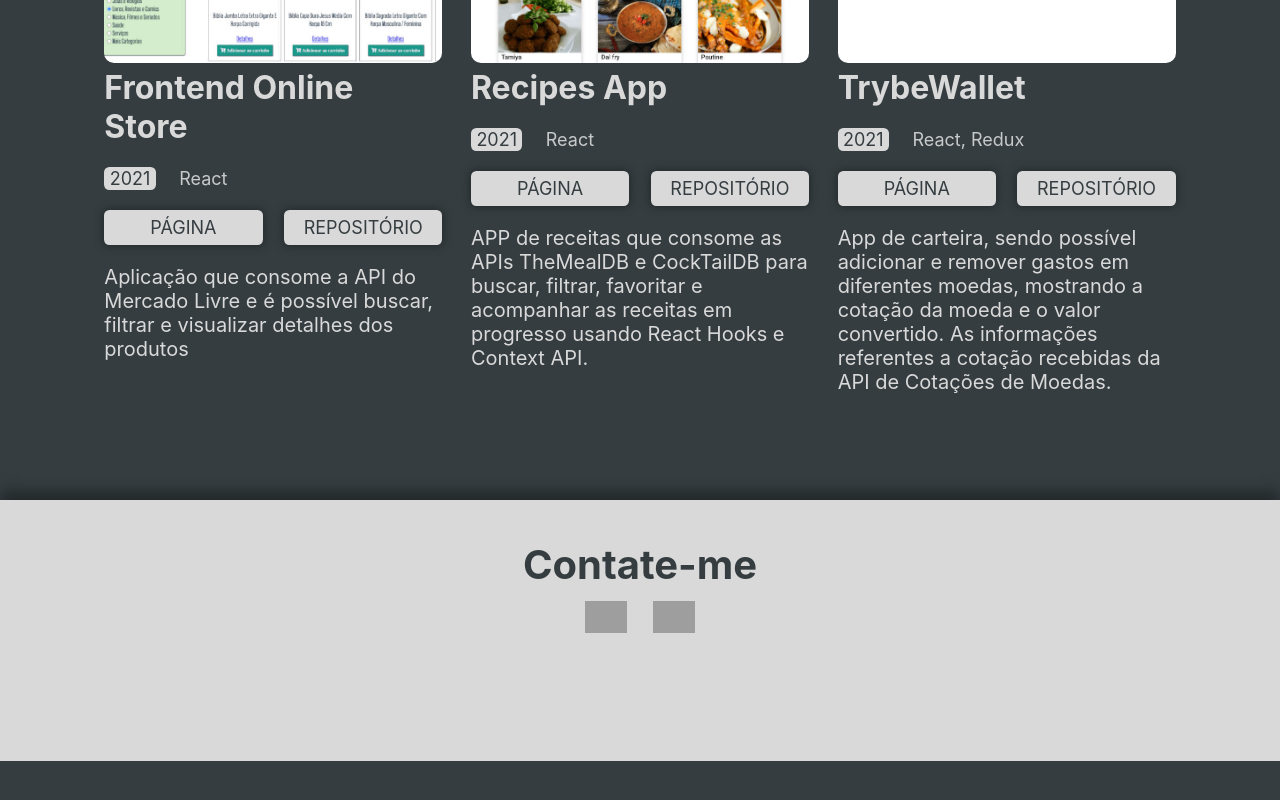
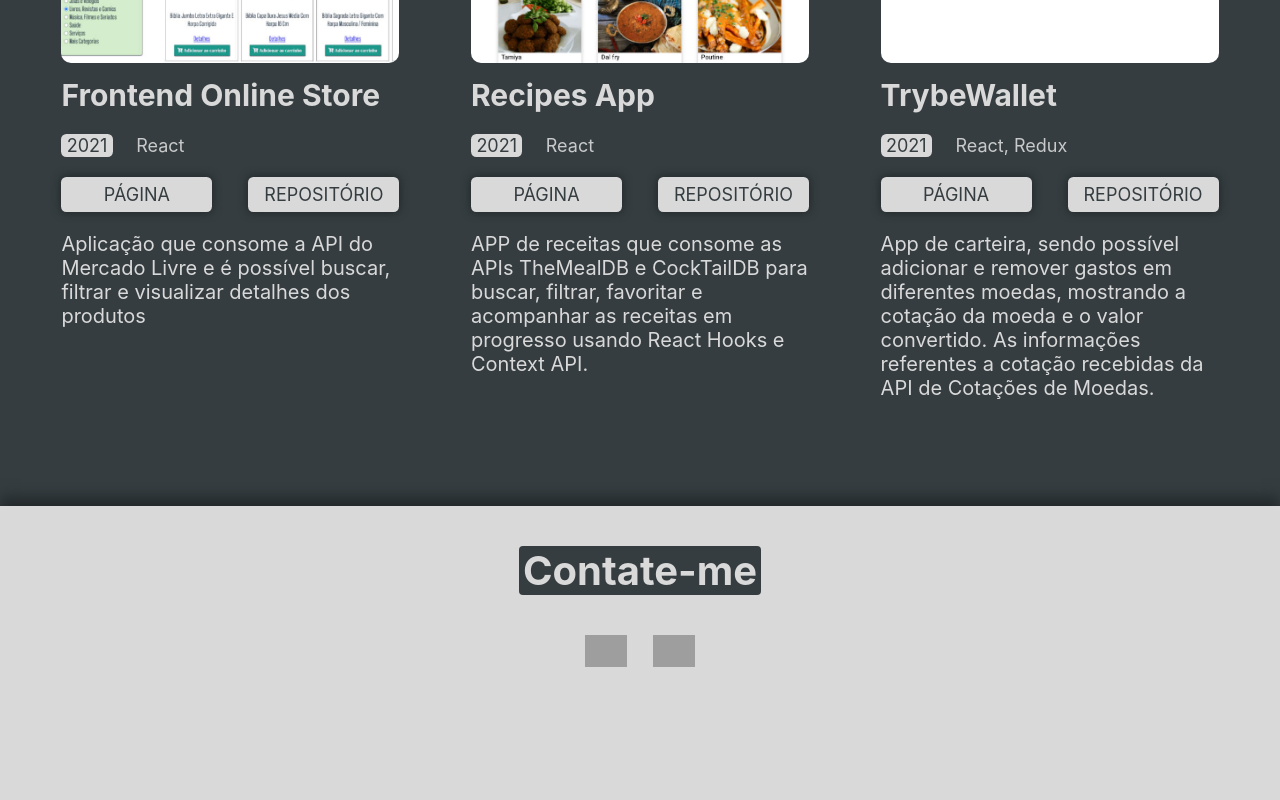
Before and after one commit to leo606/leo-portfolio, a React (Create React App) app: page / in a window 1280 px wide. Shown: the part 828-1628 px from the top of the page. Before the commit the page ends 1589 px from the top, so only its background shows below. Built offline with nearby package versions, Linux system fonts and the light colour scheme; grey boxes are pictures that could not be loaded.

Commit message:
titles styling and favicon

```diff
--- a/src/components/Footer/Footer.jsx
+++ b/src/components/Footer/Footer.jsx
@@ -7,7 +7,7 @@ const GITHUB_ICON = 'https://github.com/devicons/devicon/raw/master/icons/github
 function Footer() {
   return (
     <StyledFooter id="contact">
-      <h3>Contate-me</h3>
+      <h4>Contate-me</h4>
       <div>
         <a href="https://www.linkedin.com/in/leonardolmf/" target="_blank" rel="noreferrer">
           <img src={LINKEDIN_ICON} alt="LinkedIn Icon" />
--- a/src/components/Footer/Footer.styled.jsx
+++ b/src/components/Footer/Footer.styled.jsx
@@ -7,10 +7,15 @@ const StyledFooter = styled.footer`
   min-height: 15vh;
   padding: 2em 1em;
 
-  h3 {
+  h4 {
     text-align: center;
     font-size: 2em;
-    margin-bottom: 0.3em;
+    color: ${({ theme }) => theme.primaryLight};
+    background-color: ${({ theme }) => theme.primaryDark};
+    width: fit-content;
+    margin: 0 auto 0.3em;
+    padding: 0 0.1em;
+    border-radius: 0.1em;
   }
 
   a:hover {
@@ -21,7 +26,7 @@ const StyledFooter = styled.footer`
   div {
     width: 160px;
     height: 6em;
-    margin: 0 auto;
+    margin: 2em auto;
     display: flex;
     justify-content: space-evenly;
     align-items: flex-start;
--- a/src/components/ProjectCard/ProjectCard.styled.jsx
+++ b/src/components/ProjectCard/ProjectCard.styled.jsx
@@ -13,7 +13,8 @@ const StyledProjectCard = styled.div`
   }
 
   h4 {
-    font-size: 1.6em;
+    font-size: 1.5em;
+    margin-top: 0.3em;
   }
 
   div {
@@ -63,11 +64,11 @@ const StyledProjectCard = styled.div`
   }
 
   a:nth-child(1) {
-    margin-right: 0.6em;
+    margin-right: 1em;
   }
 
   a:nth-child(2) {
-    margin-left: 0.6em;
+    margin-left: 1em;
   }
 
 
--- a/src/components/Projects/Projects.styled.jsx
+++ b/src/components/Projects/Projects.styled.jsx
@@ -6,16 +6,22 @@ const StyledProjects = styled.main`
   h3 {
     text-align: center;
     font-size: 2em;
+    background-color: ${({ theme }) => theme.primaryLight};
+    color: ${({ theme }) => theme.primaryDark};
+    width: fit-content;
+    margin: 0 auto;
+    padding: 0 0.1em;
+    border-radius: 0.1em;
   }
 
   section {
     margin: 0 auto;
-    max-width: 1100px;
+    max-width: 1300px;
   }
 
   @media screen and (min-width:460px){
     section {
-      width: 90vw;
+      width: 96vw;
       display: flex;
       flex-direction: column;
       align-items: center;
@@ -24,7 +30,6 @@ const StyledProjects = styled.main`
 
   @media screen and (min-width:768px){
     section {
-      display: flex;
       flex-direction: row;
       flex-wrap: wrap;
       justify-content: space-around;
```
Also changed, not shown: 1 other file (tests, documents, lock files or other folders).
